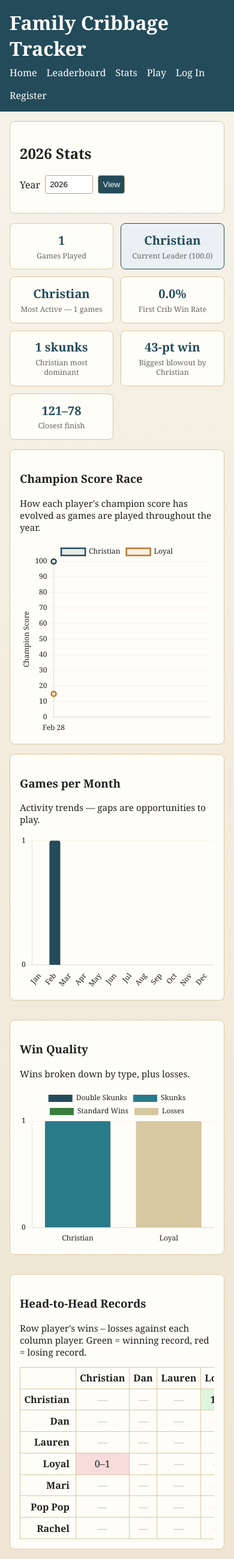
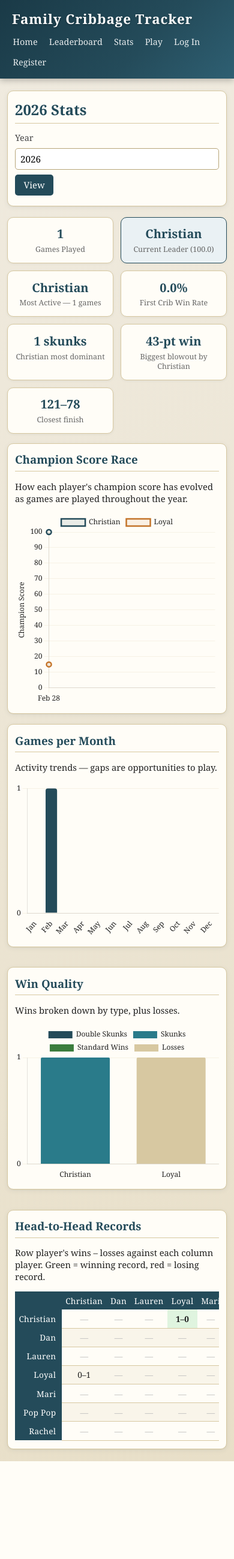
Before and after one commit to christiangoff/cribbage-app, a Flask app: page /stats in a window 390 px wide. Shown: the whole page at 60% size. After the commit the page ends 2436 px from the top, so only its background shows below. Run offline with Flask 3, Linux system fonts and the light colour scheme.

Commit message:
Improve mobile layout and visual design
- Fix table overflow on mobile with scrollable wrappers
- Refresh header with gradient and card-suit decoration
- Add panel shadows, striped/hover table rows
- Improve button styles, alerts, and form inputs

Co-Authored-By: Claude Sonnet 4.6 <noreply@anthropic.com>

```diff
--- a/static/style.css
+++ b/static/style.css
@@ -4,6 +4,8 @@
   --panel: #fffdf7;
   --line: #d7c8a1;
   --accent: #244b5a;
+  --accent-light: #eaf1f4;
+  --gold: #b8860b;
   --ok: #3b7d3d;
   --err: #8f2d2d;
 }
@@ -16,44 +18,127 @@ body {
   margin: 0;
   font-family: "Georgia", serif;
   color: var(--ink);
-  background: linear-gradient(180deg, #f7f3ea 0%, #efe5d2 100%);
+  background: linear-gradient(160deg, #f0ebe0 0%, #e8dfc8 100%);
+  min-height: 100vh;
 }
 
+/* ── Header ─────────────────────────────────────────────────────────── */
+
 header {
-  background: var(--accent);
+  background: linear-gradient(135deg, #1a3a47 0%, #244b5a 60%, #2e5f72 100%);
   color: white;
-  padding: 1rem;
+  padding: 1rem 1.25rem 0.85rem;
+  box-shadow: 0 3px 10px rgba(0,0,0,0.25);
+  position: relative;
+  overflow: hidden;
+}
+
+header::before {
+  content: "♠  ♣  ♥  ♦";
+  position: absolute;
+  right: 1.5rem;
+  top: 0.6rem;
+  font-size: 1.3rem;
+  opacity: 0.12;
+  letter-spacing: 0.4rem;
+  pointer-events: none;
 }
 
 header h1 {
-  margin: 0 0 0.5rem 0;
+  margin: 0 0 0.6rem 0;
+  font-size: 1.4rem;
+  letter-spacing: 0.04em;
+  text-shadow: 0 1px 3px rgba(0,0,0,0.3);
 }
 
 nav {
   display: flex;
-  gap: 1rem;
+  gap: 0.4rem 1rem;
   align-items: center;
   flex-wrap: wrap;
 }
 
 nav a {
+  color: rgba(255,255,255,0.9);
+  text-decoration: none;
+  font-size: 0.9rem;
+  padding: 0.2rem 0.1rem;
+  border-bottom: 2px solid transparent;
+  transition: border-color 0.15s, color 0.15s;
+}
+
+nav a:hover {
   color: white;
-  text-decoration: none;
+  border-bottom-color: rgba(255,255,255,0.5);
 }
+
+/* ── Main layout ─────────────────────────────────────────────────────── */
 
 main {
   max-width: 980px;
-  margin: 1rem auto;
-  padding: 0 1rem;
+  margin: 1.25rem auto;
+  padding: 0 0.75rem;
 }
+
+/* ── Panels ──────────────────────────────────────────────────────────── */
 
 .panel {
   background: var(--panel);
   border: 1px solid var(--line);
-  border-radius: 8px;
-  padding: 1rem;
-  margin-bottom: 1rem;
+  border-radius: 10px;
+  padding: 1.1rem 1rem;
+  margin-bottom: 1.1rem;
+  box-shadow: 0 2px 8px rgba(36,75,90,0.07), 0 1px 2px rgba(0,0,0,0.05);
 }
+
+.panel h2, .panel h3 {
+  margin-top: 0;
+  color: var(--accent);
+  border-bottom: 1px solid var(--line);
+  padding-bottom: 0.4rem;
+  margin-bottom: 0.85rem;
+}
+
+/* ── Tables ──────────────────────────────────────────────────────────── */
+
+.table-wrap {
+  overflow-x: auto;
+  -webkit-overflow-scrolling: touch;
+  margin: 0 -0.25rem;
+  padding: 0 0.25rem;
+}
+
+table {
+  width: 100%;
+  border-collapse: collapse;
+  font-size: 0.92rem;
+}
+
+th {
+  background: var(--accent);
+  color: white;
+  padding: 0.45rem 0.5rem;
+  text-align: left;
+  white-space: nowrap;
+  font-weight: normal;
+  letter-spacing: 0.02em;
+}
+
+td {
+  border-bottom: 1px solid var(--line);
+  padding: 0.4rem 0.5rem;
+  text-align: left;
+}
+
+tbody tr:nth-child(even) td {
+  background: rgba(215,200,161,0.15);
+}
+
+tbody tr:hover td {
+  background: var(--accent-light);
+}
+
+/* ── Forms ───────────────────────────────────────────────────────────── */
 
 .form-grid {
   display: grid;
@@ -65,26 +150,63 @@ main {
   display: flex;
   gap: 0.5rem;
   align-items: center;
-  margin: 0.5rem 0 1rem;
+  flex-wrap: wrap;
+  margin: 0.25rem 0;
+}
+
+label {
+  font-size: 0.9rem;
+  color: #444;
 }
 
 input,
-select,
-button {
-  padding: 0.45rem;
+select {
+  padding: 0.45rem 0.5rem;
   border: 1px solid #b8a57a;
-  border-radius: 4px;
+  border-radius: 5px;
+  background: #fff;
+  font-family: inherit;
+  font-size: 0.95rem;
+  width: 100%;
 }
 
+input:focus, select:focus {
+  outline: none;
+  border-color: var(--accent);
+  box-shadow: 0 0 0 2px rgba(36,75,90,0.15);
+}
+
+/* ── Buttons ─────────────────────────────────────────────────────────── */
+
 button {
+  padding: 0.45rem 0.9rem;
+  border: none;
+  border-radius: 5px;
   background: var(--accent);
   color: white;
   cursor: pointer;
+  font-family: inherit;
+  font-size: 0.92rem;
+  transition: background 0.15s, transform 0.1s;
+}
+
+button:hover {
+  background: #1a3a47;
+}
+
+button:active {
+  transform: scale(0.97);
 }
 
 button.danger {
   background: #8f2d2d;
 }
+
+button.danger:hover {
+  background: #6e2020;
+}
+
+/* ── Nav utility ─────────────────────────────────────────────────────── */
 
 .inline-nav-form {
   margin: 0;
@@ -98,46 +220,47 @@ button.danger {
 .link-button {
   background: transparent;
   border: none;
-  color: white;
+  color: rgba(255,255,255,0.9);
   padding: 0;
   text-decoration: underline;
+  font-size: 0.9rem;
+  cursor: pointer;
 }
+
+.link-button:hover {
+  color: white;
+  background: transparent;
+}
+
+/* ── Misc ────────────────────────────────────────────────────────────── */
 
 .narrow-form {
   max-width: 460px;
 }
 
-table {
-  width: 100%;
-  border-collapse: collapse;
-}
-
-th,
-td {
-  border: 1px solid var(--line);
-  padding: 0.4rem;
-  text-align: left;
-}
-
 .alerts {
   list-style: none;
   padding: 0;
+  margin-bottom: 0.75rem;
 }
 
 .alert {
-  padding: 0.5rem;
+  padding: 0.6rem 0.75rem;
   margin-bottom: 0.4rem;
-  border-radius: 4px;
+  border-radius: 6px;
+  border-left: 4px solid;
 }
 
 .alert.success {
   background: #dff4df;
   color: var(--ok);
+  border-color: var(--ok);
 }
 
 .alert.error {
   background: #f8dcdc;
   color: var(--err);
+  border-color: var(--err);
 }
 
 .winner {
@@ -146,8 +269,10 @@ td {
 }
 
 .small-text {
-  font-size: 0.95rem;
+  font-size: 0.92rem;
 }
+
+/* ── Responsive ──────────────────────────────────────────────────────── */
 
 @media (min-width: 700px) {
   .form-grid {
@@ -157,13 +282,32 @@ td {
   .form-grid button {
     grid-column: span 2;
   }
+
+  header h1 {
+    font-size: 1.7rem;
+  }
+}
+
+@media (max-width: 699px) {
+  header::before {
+    display: none;
+  }
+
+  .panel {
+    padding: 0.85rem 0.75rem;
+  }
+
+  th, td {
+    padding: 0.35rem 0.4rem;
+    font-size: 0.85rem;
+  }
 }
 
 /* ── Stats page ─────────────────────────────────────────────────────── */
 
 .stat-cards {
   display: grid;
-  grid-template-columns: repeat(auto-fill, minmax(145px, 1fr));
+  grid-template-columns: repeat(auto-fill, minmax(140px, 1fr));
   gap: 0.75rem;
   margin-bottom: 1rem;
 }
@@ -171,14 +315,21 @@ td {
 .stat-card {
   background: var(--panel);
   border: 1px solid var(--line);
-  border-radius: 8px;
+  border-radius: 10px;
   padding: 0.85rem 0.75rem;
   text-align: center;
+  box-shadow: 0 1px 4px rgba(36,75,90,0.07);
+  transition: transform 0.15s, box-shadow 0.15s;
+}
+
+.stat-card:hover {
+  transform: translateY(-2px);
+  box-shadow: 0 4px 12px rgba(36,75,90,0.12);
 }
 
 .stat-card--accent {
   border-color: var(--accent);
-  background: #eaf1f4;
+  background: var(--accent-light);
 }
 
 .stat-card--streak {
@@ -231,6 +382,7 @@ td {
 
 .h2h-scroll {
   overflow-x: auto;
+  -webkit-overflow-scrolling: touch;
 }
 
 .h2h-table {
@@ -277,10 +429,11 @@ td {
 .score-box {
   background: var(--panel);
   border: 1px solid var(--line);
-  border-radius: 6px;
+  border-radius: 8px;
   padding: 0.4rem 0.8rem;
   text-align: center;
   min-width: 80px;
+  box-shadow: 0 1px 4px rgba(36,75,90,0.08);
 }
 
 .score-name {
@@ -306,13 +459,14 @@ td {
   background: #fff;
   margin: 2px;
   font-family: monospace;
+  box-shadow: 0 1px 3px rgba(0,0,0,0.1);
 }
 
 .card.red { color: #8f2d2d; }
 .card.black { color: #212121; }
 .card.selected { outline: 2px solid var(--accent); transform: translateY(-4px); }
 .card.clickable { cursor: pointer; }
-.card.clickable:hover { background: #eaf1f4; }
+.card.clickable:hover { background: var(--accent-light); }
 .card-back { background: var(--accent); color: var(--accent); border-color: var(--accent); }
 
 /* Peg board */
--- a/templates/games.html
+++ b/templates/games.html
@@ -97,6 +97,7 @@
 
 <section class="panel">
   <h3>Recent Games</h3>
+  <div class="table-wrap">
   <table>
     <thead>
       <tr>
@@ -135,5 +136,6 @@
       {% endfor %}
     </tbody>
   </table>
+  </div>
 </section>
 {% endblock %}
--- a/templates/index.html
+++ b/templates/index.html
@@ -11,6 +11,7 @@
 
 <section class="panel">
   <h3>Top 5 Leaderboard</h3>
+  <div class="table-wrap">
   <table>
     <thead>
       <tr>
@@ -37,10 +38,12 @@
       {% endfor %}
     </tbody>
   </table>
+  </div>
 </section>
 
 <section class="panel">
   <h3>Recent Games</h3>
+  <div class="table-wrap">
   <table>
     <thead>
       <tr>
@@ -75,5 +78,6 @@
       {% endfor %}
     </tbody>
   </table>
+  </div>
 </section>
 {% endblock %}
--- a/templates/leaderboard.html
+++ b/templates/leaderboard.html
@@ -14,6 +14,7 @@
     <p>No games recorded for {{ year }}.</p>
   {% endif %}
 
+  <div class="table-wrap">
   <table>
     <thead>
       <tr>
@@ -50,6 +51,7 @@
       {% endfor %}
     </tbody>
   </table>
+  </div>
 </section>
 
 <section class="panel small-text">
```
